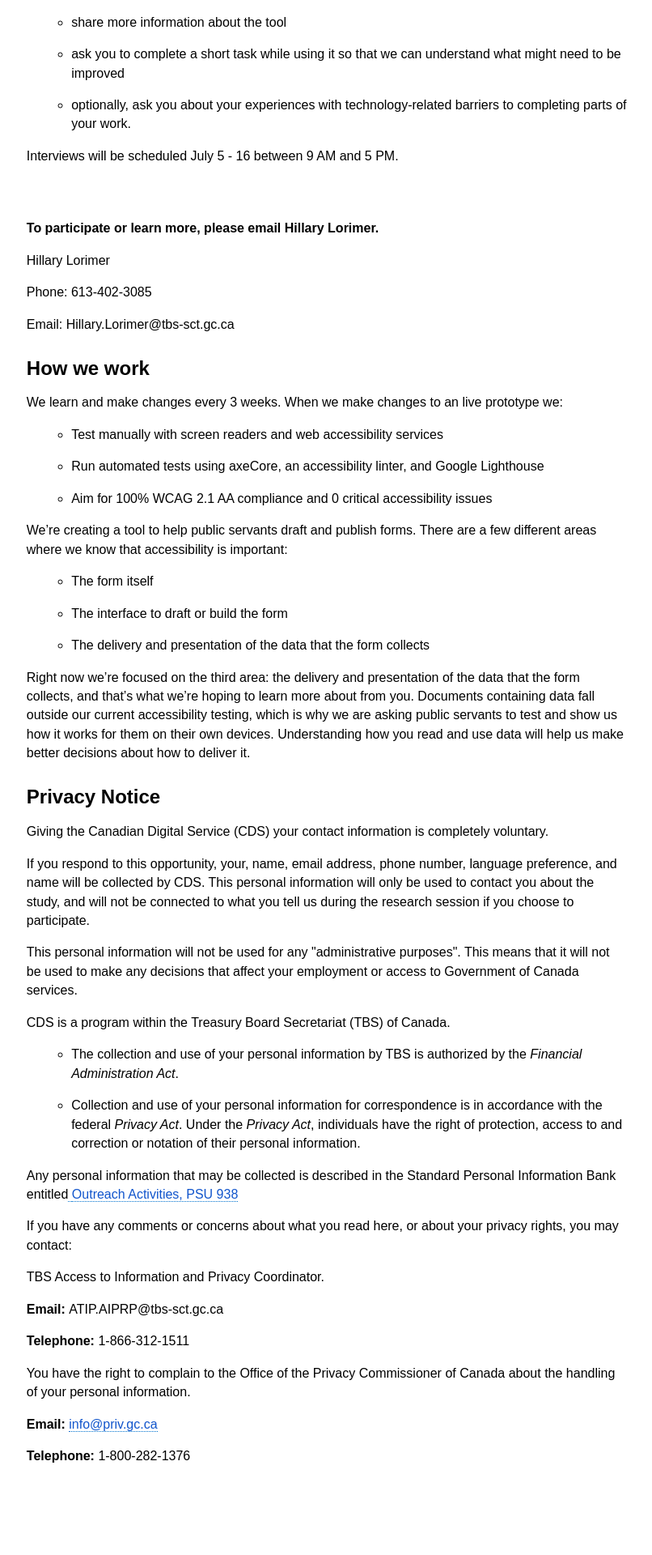
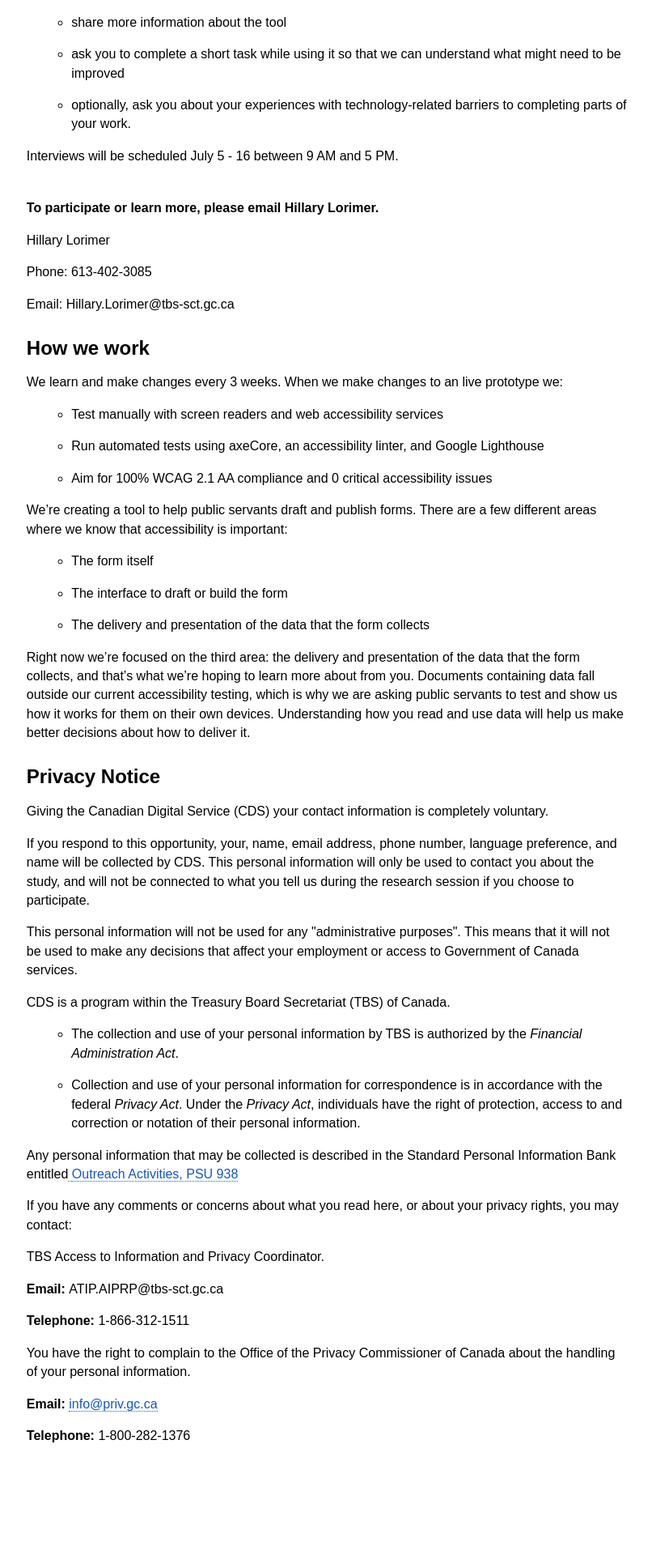
Before and after one commit to cds-snc/research-recherche, a Jekyll site: the page built from _pages/en/forms.html, in a window 1280 px wide. Shown: the part 667-2587 px from the top of the page at 81% size, without its empty margins (236-1042 px from the left). Built offline with Jekyll 4.4.1, drawn with Linux system fonts in a browser that asks for light colours.

Commit message:
Update forms.html

```diff
--- a/_pages/en/forms.html
+++ b/_pages/en/forms.html
@@ -160,13 +160,13 @@
       </p>
       <h1>
         <b
-          ><span lang="EN" style="font-size:18.0pt;line-height:115%;padding-bottom:75px"
+          ><span lang="EN" style="font-size:18.0pt;line-height:115%;"
             >Call for public servants with disabilities to provide input on an internal tool</span
           ></b
         >
       </h1>
 <p>
-        <span lang="EN" style="font-size:12.0pt;line-height:115%"
+        <span lang="EN" style="font-size:12.0pt;line-height:115%; padding-top:50px"
           >Do you:</span
         >
       </p>
@@ -204,7 +204,7 @@
         <span lang="EN" style="font-size:12.0pt;line-height:115%">Interviews will be scheduled July 5 - 16 between 9 AM and 5 PM.</span>
       </p>
 
-      <p style="margin-bottom:10.0pt;padding-top:50px">
+      <p style="margin-bottom:10.0pt;padding-top:25px">
         <b
           ><span lang="EN" style="font-size:12.0pt;line-height:115%"
             >To participate or learn more, please email Hillary Lorimer.</span
@@ -222,13 +222,13 @@
         </span>
       </p>
       <p>
-        <span lang="EN" style="font-size:12.0pt;line-height:90%;padding-bottom:50px"
+        <span lang="EN" style="font-size:12.0pt;line-height:90%;"
           >Email: Hillary.Lorimer@tbs-sct.gc.ca</span
         >
       </p>
       <h1>
        <b>
-        <span lang="EN" style="font-size:18.0pt;line-height:115%"
+        <span lang="EN" style="font-size:18.0pt;line-height:115%;padding-top:25px"
           >How we work</span
           ></b>
       </h1>
```
